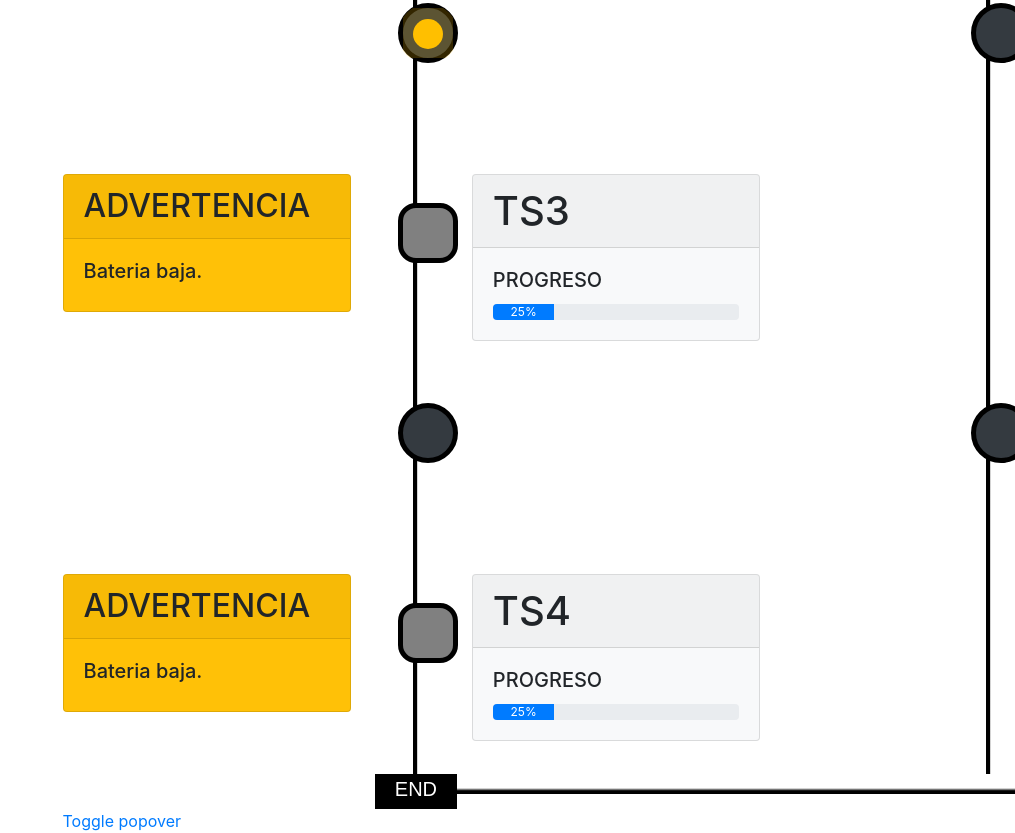
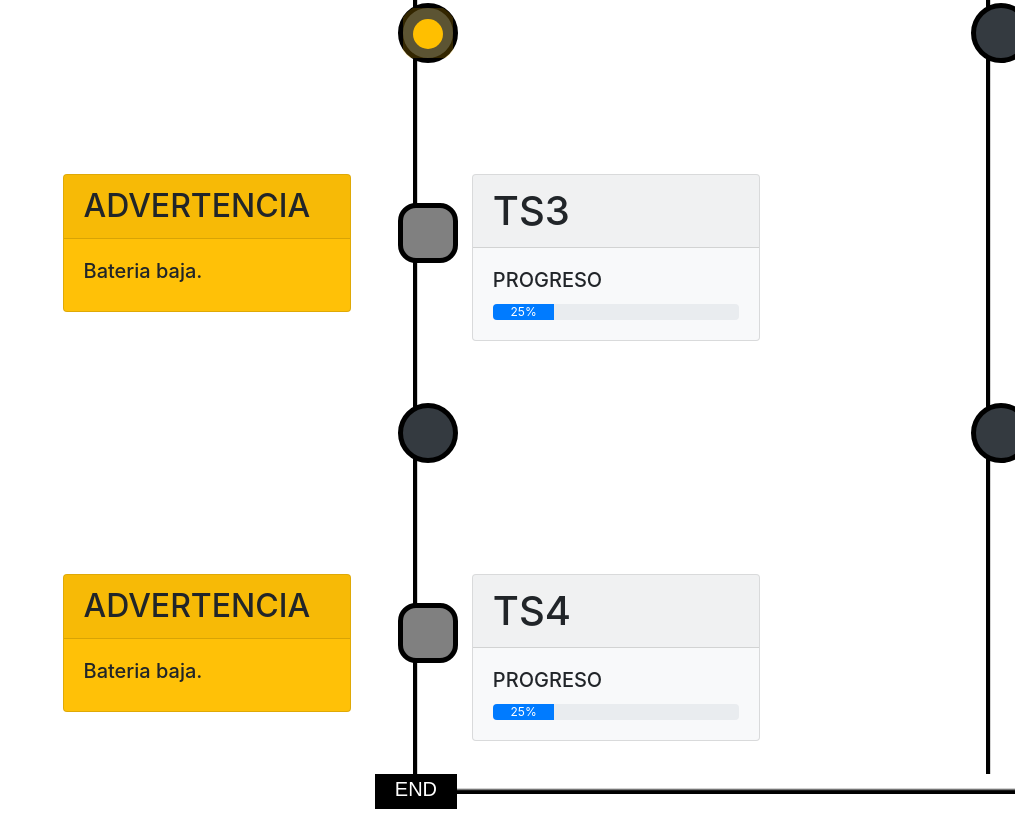
Before and after one commit to antunezjosemaria1991/TaktPage, a plain HTML site: page index.html in a window 1280 px wide. Shown: the part 710-1543 px from the top of the page, without its empty margins (265-1280 px from the left). After the commit the page ends 1519 px from the top, so only its background shows below. Drawn offline with nearby package versions, Linux system fonts and the light colour scheme.

Commit message:
Quito toggle de prueba.

```diff
--- a/index.html
+++ b/index.html
@@ -240,12 +240,7 @@
 
                 </div>
             </div>
-
-
-            <a href="#" data-toggle="popover" title="Popover Header" data-content="Some content inside the popover">Toggle popover</a>
-
         </div>
-
     </div>
 
     <!-- Optional JavaScript -->
```
